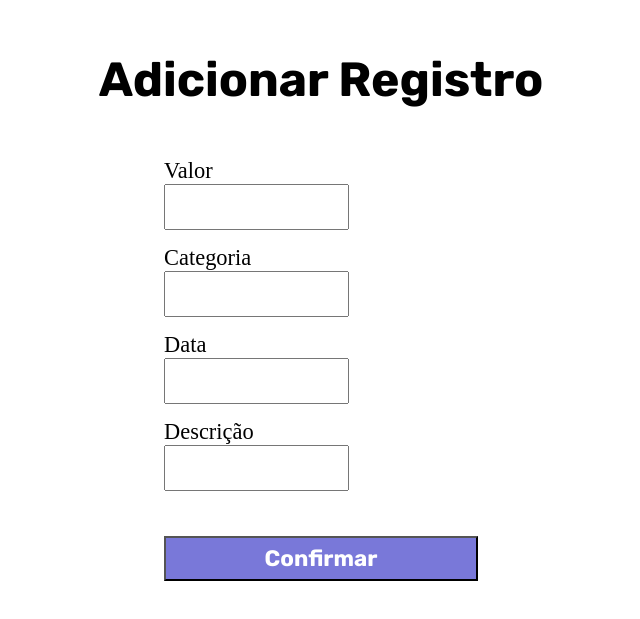
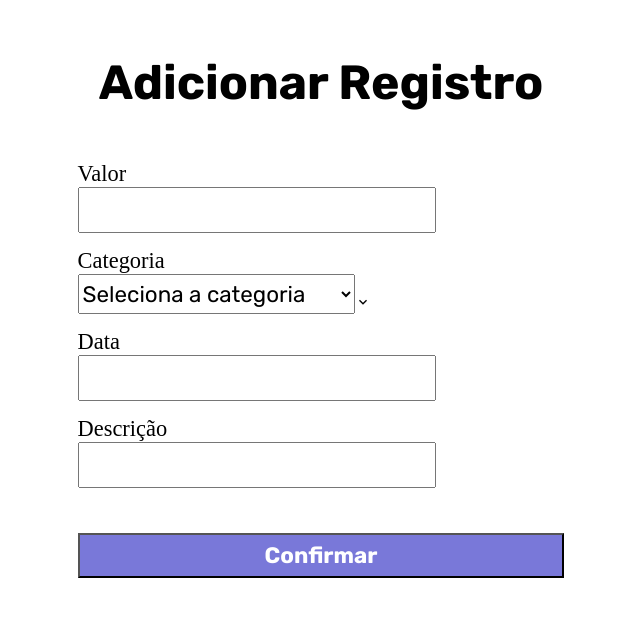
Before and after one commit to leocarvalhos/Projeto-DinDin, a Next.js app in the folder front/: page /components/FormAddReg in a window 1280 px wide. Shown: the part 135-754 px from the top of the page, without its empty margins (359-999 px from the left). Built offline with nearby package versions, Linux system fonts and the light colour scheme.

Commit message:
changes modal add register

```diff
--- a/front/src/pages/components/FormAddReg.tsx
+++ b/front/src/pages/components/FormAddReg.tsx
@@ -1,7 +1,10 @@
-import { Button, FormControl, FormErrorMessage, FormLabel, Input } from '@chakra-ui/react';
+import { Button, FormControl, FormErrorMessage, FormLabel, Input, Select } from '@chakra-ui/react';
 import { ChangeEvent, useState } from 'react';
 import { IFormReg } from '../../interfaces/IFormReg.type';
 import styles from '../../styles/components/AddReg.module.sass';
+
+import X from '../../../public/images/x.svg';
+import Image from 'next/image';
 export default function FormAddReg({ setShowAddReg }: any) {
 	const [error, setError] = useState<boolean>(false);
 	const [message, setMessage] = useState<string>('');
@@ -20,6 +23,7 @@ export default function FormAddReg({ setShowAddReg }: any) {
 	return (
 		<div className={styles.container}>
 			<h1>Adicionar Registro</h1>
+			<Image src={X} alt='x' className={styles.x} onClick={() => setShowAddReg(false)} />
 			<main>
 				<FormControl isInvalid={error}>
 					<FormLabel style={{ fontSize: '1.4rem' }}>Valor</FormLabel>
@@ -27,7 +31,11 @@ export default function FormAddReg({ setShowAddReg }: any) {
 					{error && <FormErrorMessage>Valor é obrigatório!</FormErrorMessage>}
 
 					<FormLabel style={{ fontSize: '1.4rem' }}>Categoria</FormLabel>
-					<Input className={styles.input} type='text' id='2' name='category' onChange={handleInputChange} />
+					<Select placeholder='Seleciona a categoria' style={{ fontSize: '1.4rem' }} name='category'>
+						<option value='option1'>Option 1</option>
+						<option value='option2'>Option 2</option>
+						<option value='option3'>Option 3</option>
+					</Select>
 					{error && <FormErrorMessage>Categoria é obrigatório!</FormErrorMessage>}
 
 					<FormLabel style={{ fontSize: '1.4rem' }}>Data</FormLabel>
--- a/front/src/pages/components/FormIN.tsx
+++ b/front/src/pages/components/FormIN.tsx
@@ -37,7 +37,9 @@ export default function FormIN() {
 				) : (
 					<Image priority src={EyeOpen} alt='eye-open' className={styles.eye} onClick={() => setShow(false)} width={35} height={35} />
 				)}
-				<Button className={styles.btn}>Entrar</Button>
+				<Link href='/home'>
+					<Button className={styles.btn}>Entrar</Button>
+				</Link>
 				<Link href={'/sign-up'}>
 					<Button className={styles.btnRegister}>Cadastre-se</Button>
 				</Link>
--- a/front/src/styles/components/AddReg.module.sass
+++ b/front/src/styles/components/AddReg.module.sass
@@ -12,6 +12,11 @@
     z-index: 1
     padding: 40px
 
+    .x
+        position: absolute
+        top: 30px
+        right: 30px
+
     h1
         @include mixin.fontStyle(variables.$font-default, normal, 700, 3rem,3.5rem)
         margin-bottom: 50px
@@ -21,9 +26,10 @@
         height: 100%
         @include mixin.flex(column, center, center)
 
-        input
+        input, select
             height: 40px
             margin-bottom: 15px
+            @include mixin.fontStyle(variables.$font-default, normal, 400, 1.6rem, 1.5rem)
 
         button
             width: 100%
--- a/front/src/styles/components/Resume.module.sass
+++ b/front/src/styles/components/Resume.module.sass
@@ -3,7 +3,7 @@
 
 .container
     width: 100%
-    min-height: 100vh
+    height: 100vh
     background: #FAFAFA
     @include mixin.flex(row, flex-start, center)
     position: relative
```
